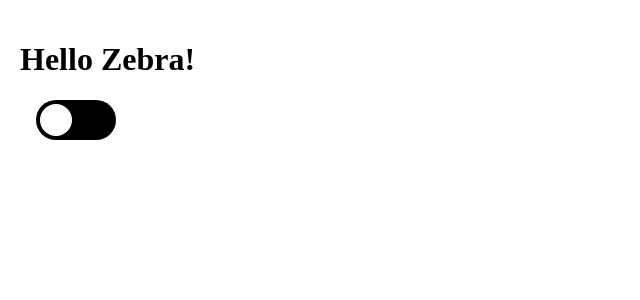
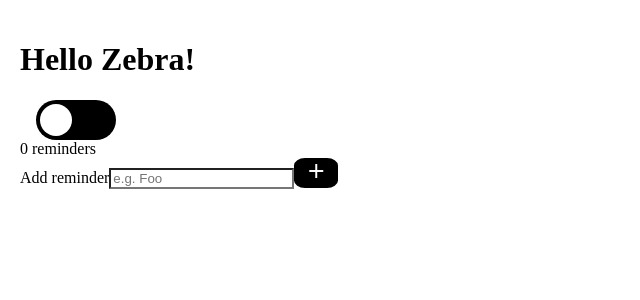
Before and after one commit to Fractalbonita/zebra-project, a React (Create React App) app: page / in a window 1280 px wide. Shown: the top 300 px of the page, without its empty margins (0-640 px from the left). Built offline with nearby package versions, Linux system fonts and the light colour scheme.

Commit message:
Add components to app

```diff
--- a/src/App.js
+++ b/src/App.js
@@ -1,13 +1,20 @@
 import React from 'react';
 import ModeSwitcher from './components/ModeSwitcher';
 import GlobalStyles from './styles/GlobalStyles';
+import ReminderForm from './components/ReminderForm';
+import { useLocalStorageForReminders } from './hooks/useLocalStorageForReminders';
+import ReminderList from './components/ReminderList';
 
 function App() {
+  const [reminders, addReminder] = useLocalStorageForReminders();
+
   return (
     <div className="app">
       <GlobalStyles />
       <h1>Hello Zebra!</h1>
       <ModeSwitcher />
+      <ReminderList reminders={reminders} />
+      <ReminderForm addReminder={addReminder} />
     </div>
   );
 }
```
